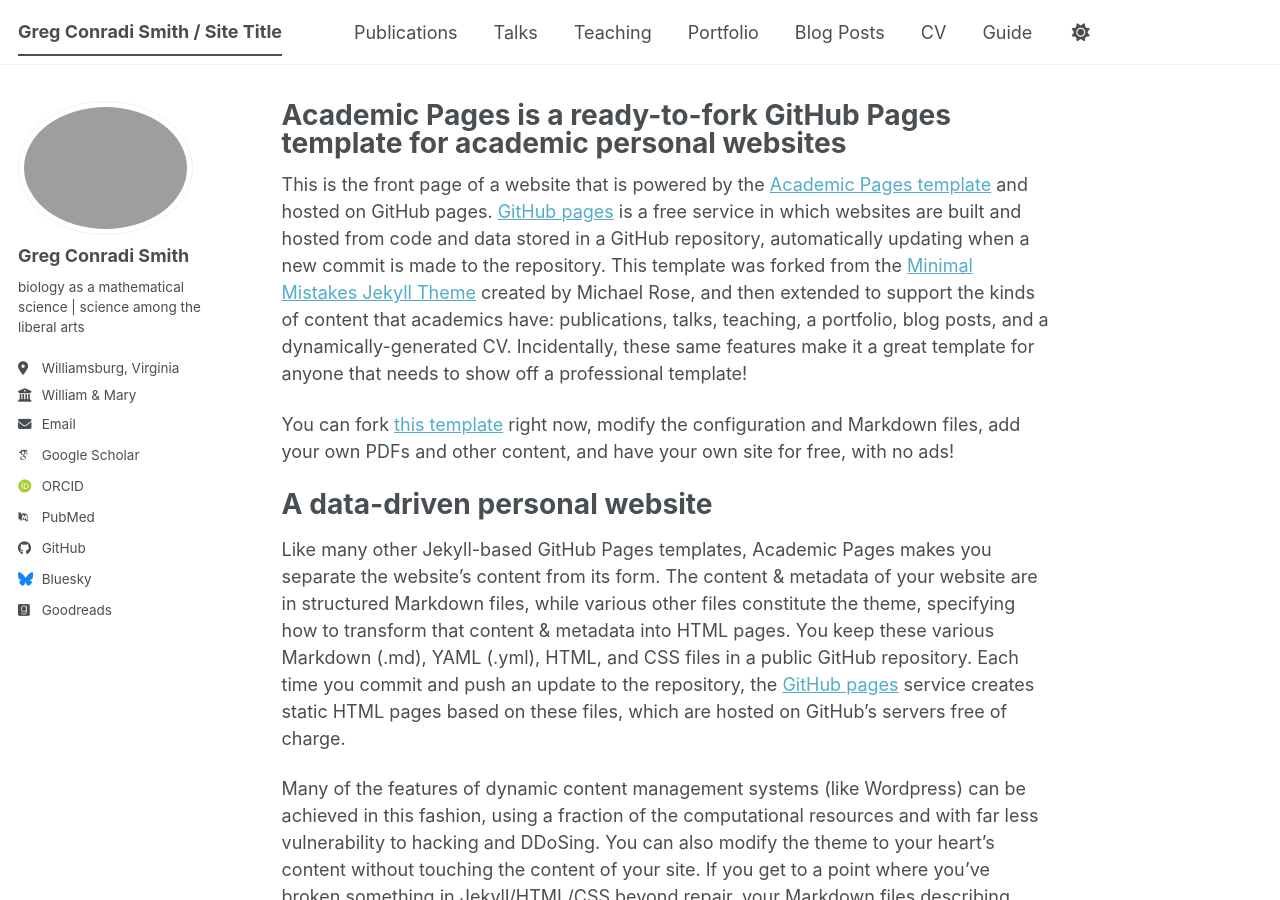
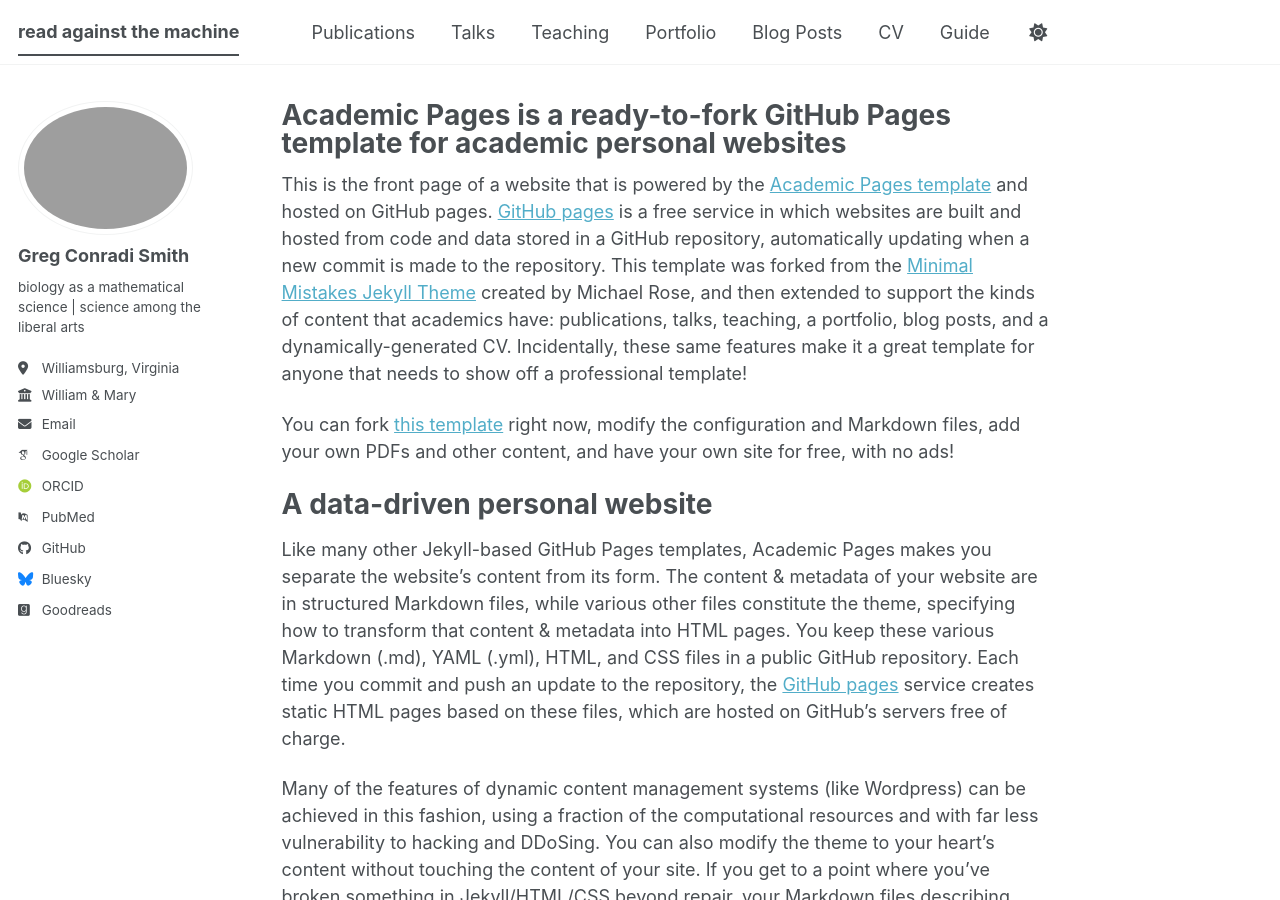
Before and after one commit to gregconradismith/gregconradismith.github.io, a Jekyll site: the page built from _pages/about.md, in a window 1280 px wide and 900 px high. Built offline with Jekyll 4.4.1, drawn with Linux system fonts in a browser that asks for light colours; some web fonts are replaced; a script bundle is joined from its source files by our own code; library files that are not in the unit come from our copies.

Commit message:
Update site title in configuration

```diff
--- a/_config.yml
+++ b/_config.yml
@@ -9,7 +9,7 @@
 # Basic Site Settings
 locale                   : "en-US"
 site_theme               : "default" # The available themes options are "default", "air", "sunrise", "mint", "dirt" and "contrast"
-title                    : "Greg Conradi Smith / Site Title"
+title                    : "read against the machine"
 title_separator          : "-"
 name                     : &name "Greg Conradi Smith"
 description              : &description "Greg Conradi Smith's academic portfolio"   # Update this with a general description of your site, this is the default if not overridden by a page
```
